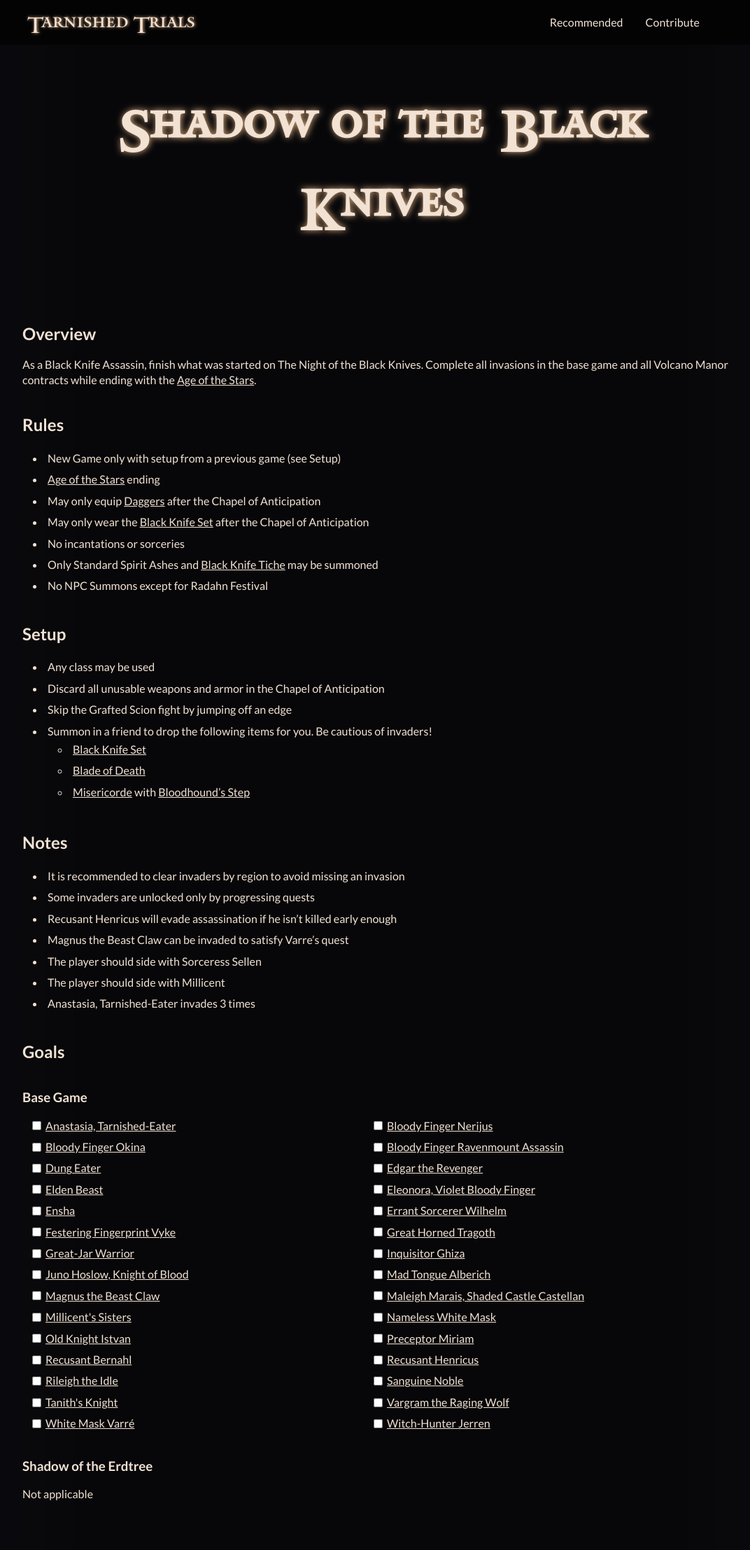
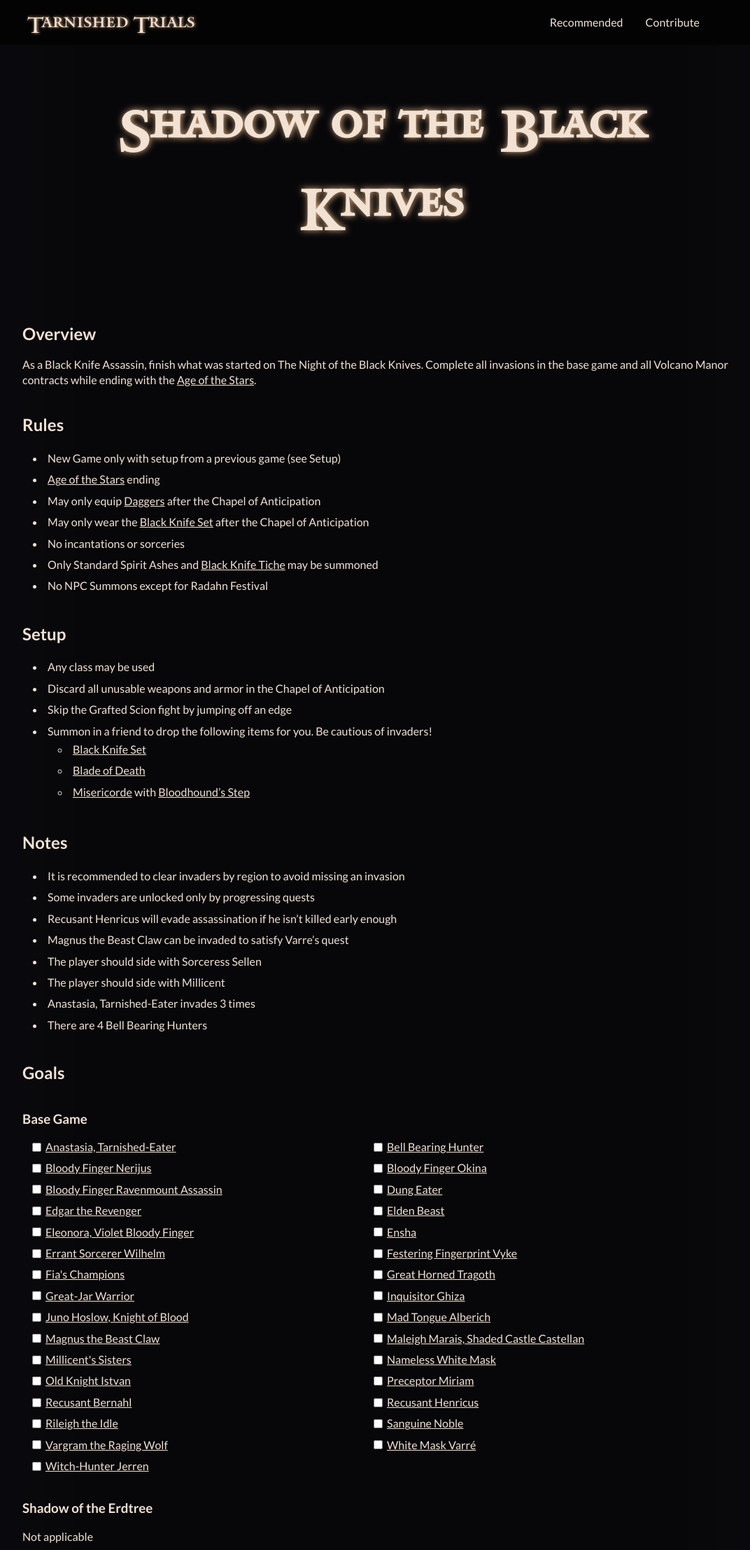
Before and after one commit to notoriousb1t/tarnishedtrials, a Jekyll site: the page built from docs/_challenges/shadow_of_the_black_knives.md, in a window 1280 px wide. Shown: the whole page at 70% size, without its empty margins (96-1168 px from the left). Built offline with Jekyll 4.4.1, drawn with Linux system fonts in a browser that asks for light colours.

Commit message:
Update shadow_of_the_black_knives.md

```diff
--- a/docs/_challenges/shadow_of_the_black_knives.md
+++ b/docs/_challenges/shadow_of_the_black_knives.md
@@ -6,6 +6,7 @@
 title: Shadow of the Black Knives
 goals:
  - Anastasia, Tarnished-Eater
+ - Bell Bearing Hunter
  - Bloody Finger Nerijus
  - Bloody Finger Okina
  - Bloody Finger Ravenmount Assassin
@@ -16,6 +17,7 @@
  - Ensha
  - Errant Sorcerer Wilhelm
  - Festering Fingerprint Vyke
+ - Fia's Champions
  - Great Horned Tragoth
  - Great-Jar Warrior
  - Inquisitor Ghiza
@@ -31,7 +33,6 @@
  - Recusant Henricus
  - Rileigh the Idle
  - Sanguine Noble
- - Tanith's Knight
  - Vargram the Raging Wolf
  - White Mask Varré
  - Witch-Hunter Jerren
@@ -70,3 +71,4 @@
  - The player should side with Sorceress Sellen
  - The player should side with Millicent
  - Anastasia, Tarnished-Eater invades 3 times
+ - There are 4 Bell Bearing Hunters
```
